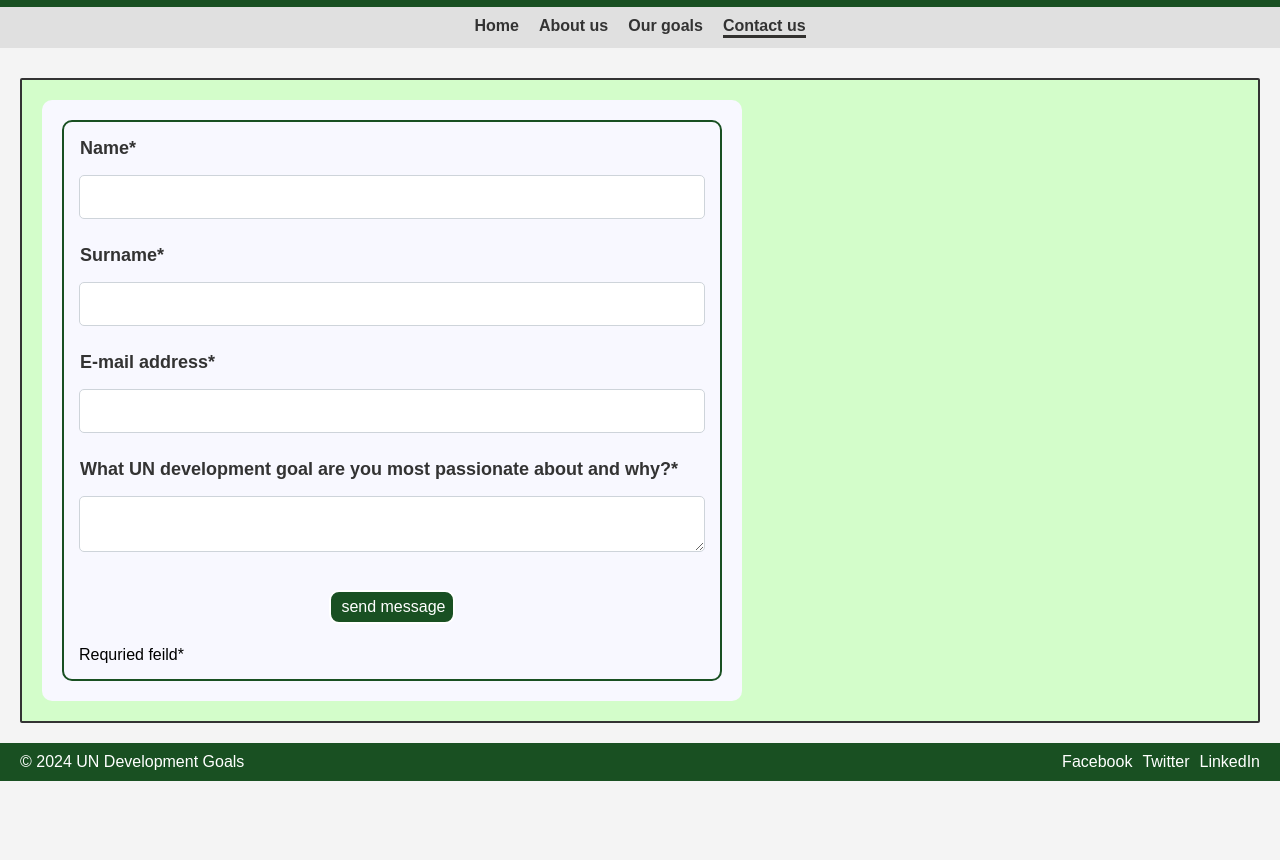
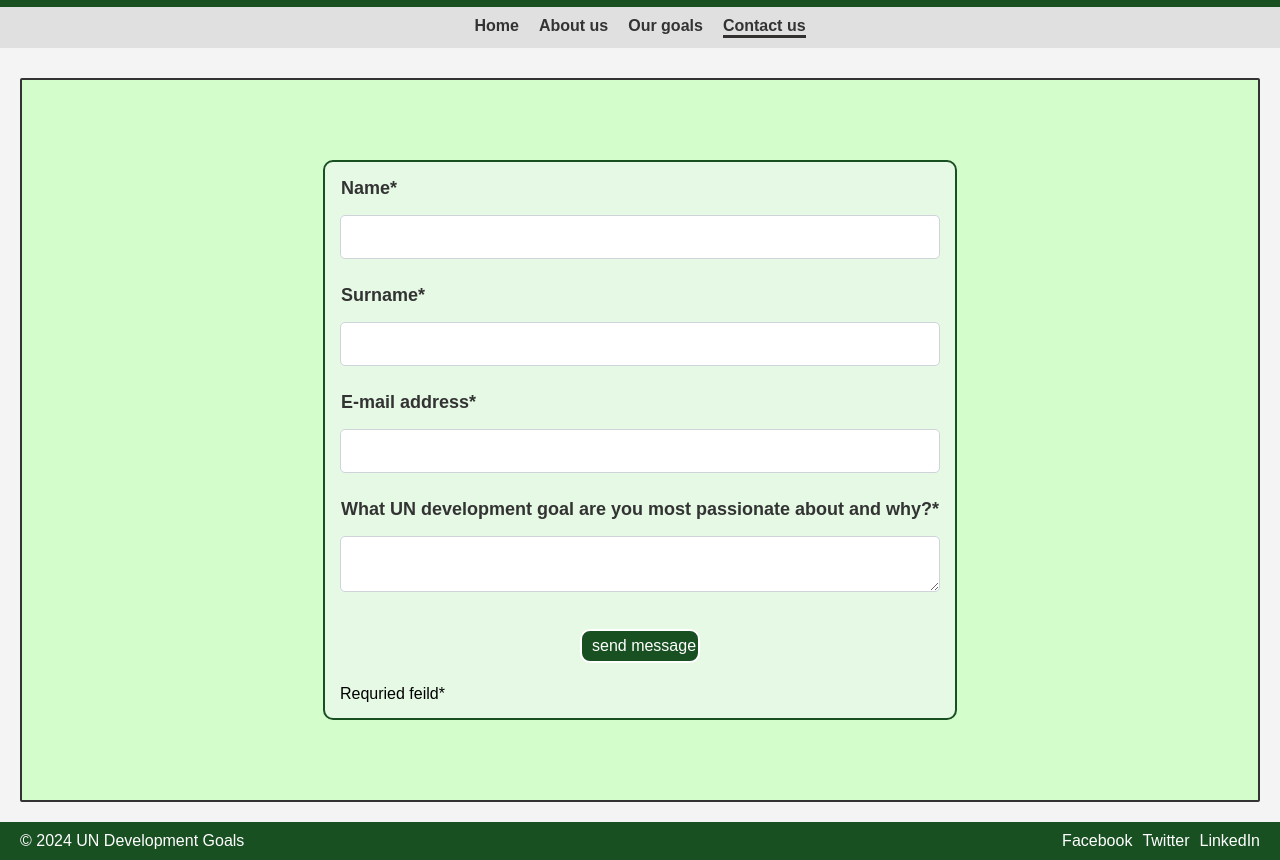
Before and after one commit to jamie-12389198381073/web-dev, a website: page contact.html in a window 1280 px wide. Shown: the part 82-942 px from the top of the page. Before the commit the page ends 863 px from the top, so only its background shows below. Drawn offline with Linux system fonts and the light colour scheme.

Commit message:
fixed form box to adjust to different screens

```diff
--- a/Styles.css
+++ b/Styles.css
@@ -184,12 +184,13 @@ form {
     display: flex;
     flex-direction: column;
     position: relative;
-    max-width: 700px;
-    margin: 20px;
-    padding: 20px;
-    background-color: ghostwhite;
+    /* max-width: 700px; */
+    margin: 0;
+    padding: 80px;
+    justify-content: center;
+    align-items: center;
+    background-color: #d3fdca;
     border-radius: 10px;
-
 }
 
 fieldset {
@@ -200,6 +201,7 @@ fieldset {
     border-radius: 10px;
     padding: 15px;
     margin: 0;
+    background-color: rgb(229, 249, 229);
 }
 
 input, textarea {
```
